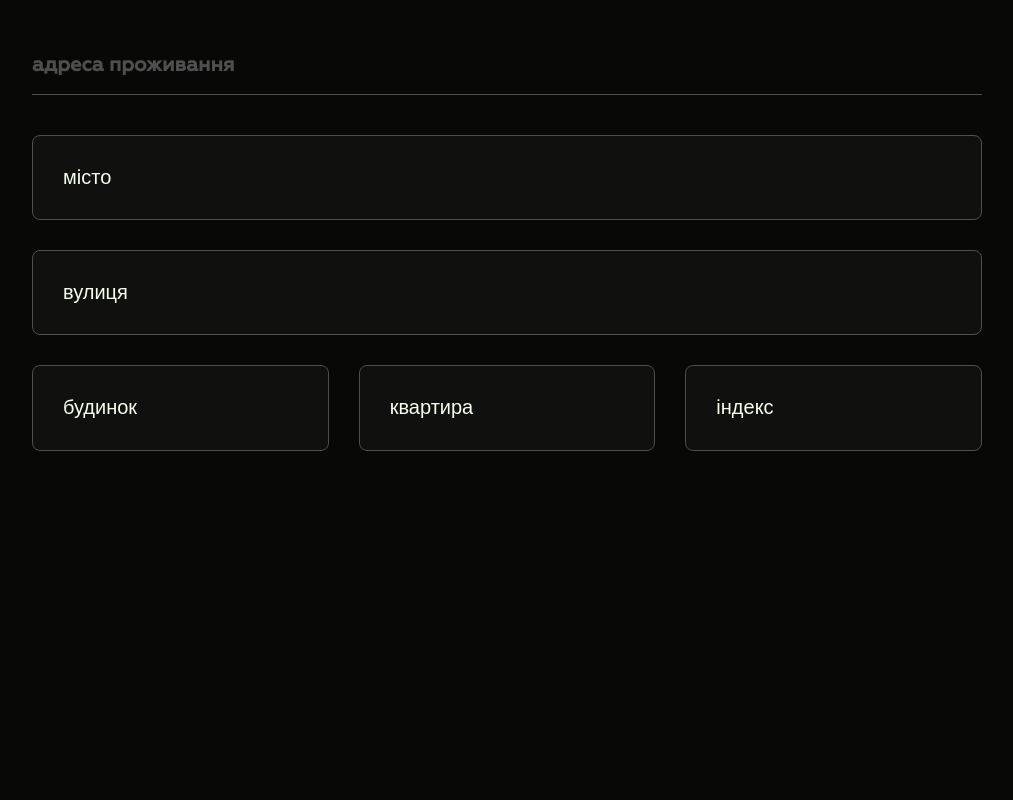
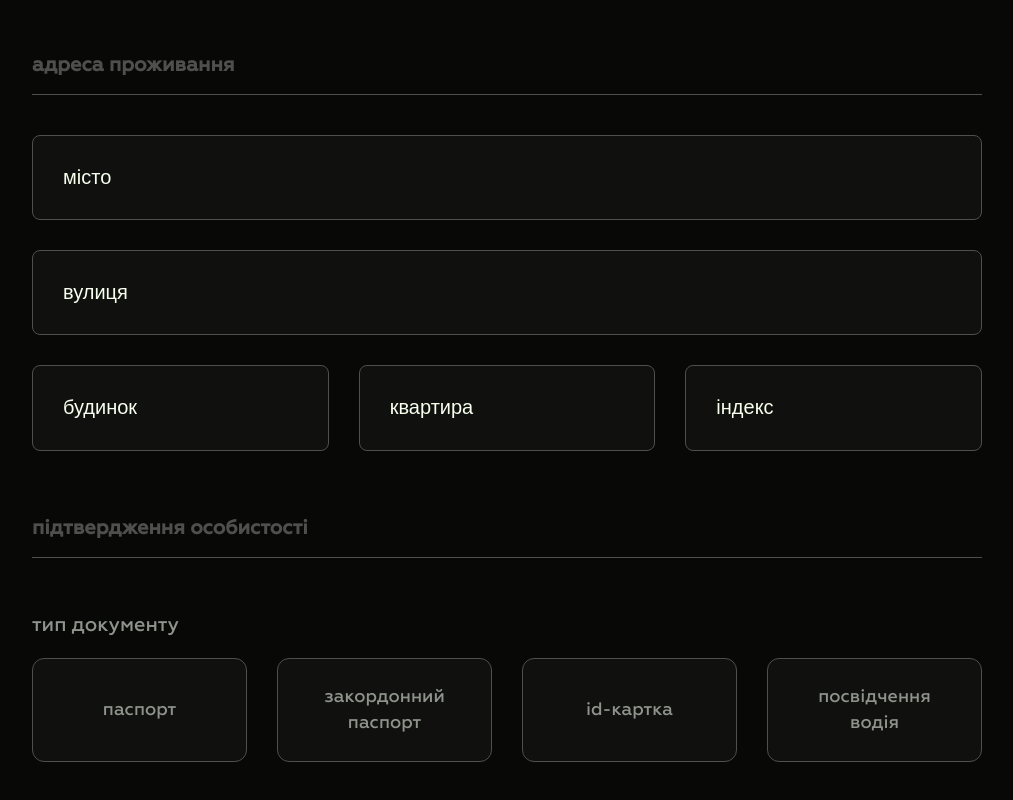
Before and after one commit to slon7716/dev-form-large, a website: page dev/index.html in a window 1280 px wide. Shown: the part 1470-2270 px from the top of the page, without its empty margins (133-1146 px from the left). Before the commit the page ends 2021 px from the top, so only its background shows below. Drawn offline with nearby package versions, Linux system fonts and the light colour scheme; files that its build step writes are made by us from their sources.

Commit message:
forn-large

```diff
--- a/dev/sass/form.scss
+++ b/dev/sass/form.scss
@@ -221,29 +221,27 @@ input[type="date"]::-webkit-calendar-picker-indicator {
 }
 
 .control-box__titles {
+   width: 100%;
    color: $text;
    line-height: 1.7;
    margin: 0 0 16px;
    font-weight: 400;
 }
 
-.radio-box {
-   position: relative;
-   display: inline-block;
-   margin-right: 50px;
+.form-row {
+   display: flex;
+   gap: 30px;
 }
 
 [type="radio"] {
    display: none;
-}
 
-[type="radio"] + label {
+   & + label {
       font-size: 20px;
       cursor: pointer;
       padding-left: 42px;
-}
 
-[type="radio"] + label::before {
+      &::before {
          content: "";
          position: absolute;
          left: 0;
@@ -257,17 +255,61 @@ input[type="date"]::-webkit-calendar-picker-indicator {
          transition: 0.2s;
       }
 
-[type="radio"] + label:hover:before {
+      &:hover::before {
          border: 1px solid $accent;
          border-radius: 50%;
          background-color: $radio-button;
       }
+   }
 
-[type="radio"]:checked + label::before {
+   &:checked + label::before {
       background: url(assets/img/check-circle.svg) center no-repeat $radio-button;
+   }
+}
+
+.radio-box {
+   position: relative;
+   display: inline-block;
+   margin-right: 50px;
+}
+
+.large-radio {
+   display: flex;
+   flex-wrap: wrap;
+
+   .control-box__titles {
+         width: 100%;
    }
 
    .form-row {
+      width: 100%;
+   }
+
+   .radio-box {
+      width: 100%;
+      margin: 0;
+   }
+
+   [type="radio"] + label {
       display: flex;
-   gap: 30px;
+      justify-content: center;
+      align-items: center;
+      height: 104px;
+      padding: 24px 40px;
+      font-size: 18px;
+      text-align: center;
+
+      &::before {
+         inset: 0;
+         width: auto;
+         height: auto;
+         border-radius: 12px;
+         z-index: -1;
       }
+   }
+
+   [type="radio"]:checked + label::before {
+      background: none;
+   }
+
+}
--- a/dev/templates/form.html
+++ b/dev/templates/form.html
@@ -41,6 +41,30 @@
          <input type="text" placeholder="індекс" data-index>
       </div>
    </fieldset>
+   <fieldset>
+      <h5>підтвердження особистості</h5>
+      <div class="control-box large-radio">
+         <h5 class="control-box__titles">тип документу</h5>
+         <div class="form-row">
+            <div class="radio-box">
+               <input id="passport" type="radio" name="document">
+               <label for="passport">паспорт</label>
+            </div>
+            <div class="radio-box">
+               <input id="foreign-passport" type="radio" name="document">
+               <label for="foreign-passport">закордонний паспорт</label>
+            </div>
+            <div class="radio-box">
+               <input id="id-card" type="radio" name="document">
+               <label for="id-card">id-картка</label>
+            </div>
+            <div class="radio-box">
+               <input id="driver-license" type="radio" name="document">
+               <label for="driver-license">посвідчення водія</label>
+            </div>
+         </div>
+      </div>
+   </fieldset>
    <!-- @@include('templates/drop-zone.html') -->
 </form>
 
```
Lines whose indentation alone changed are shown as unchanged.
